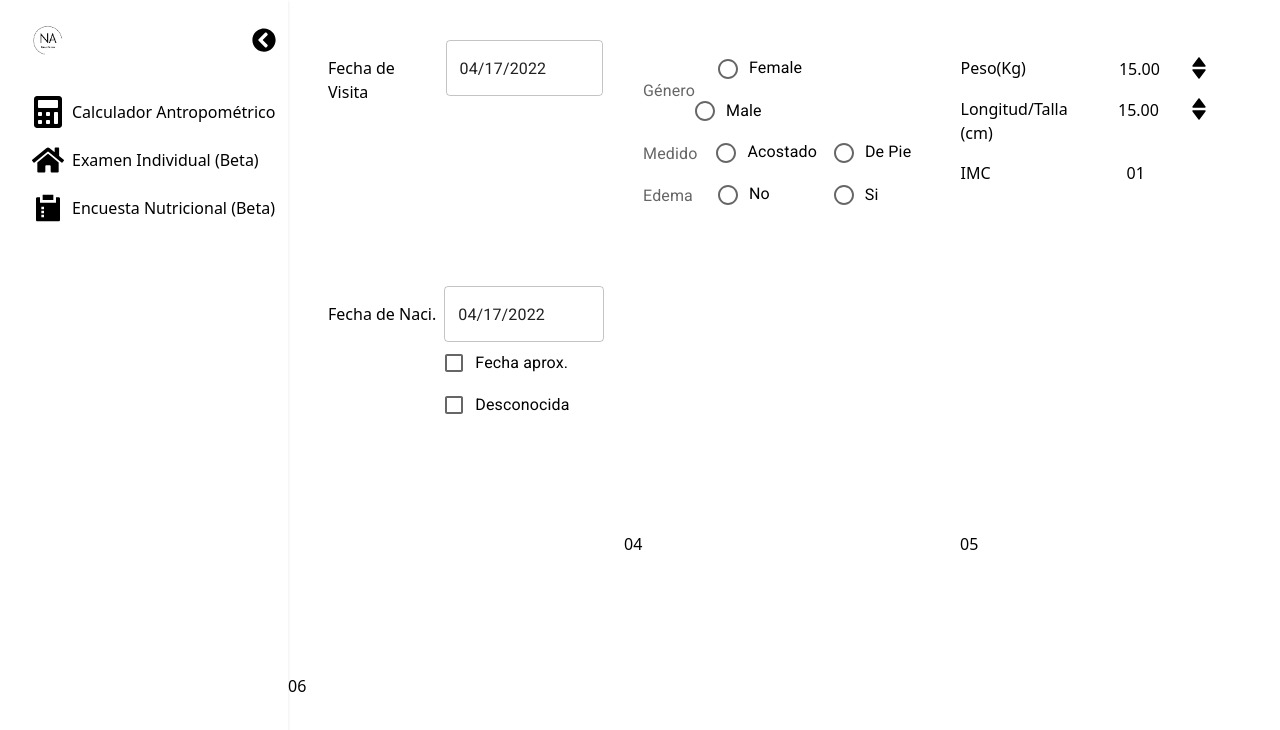
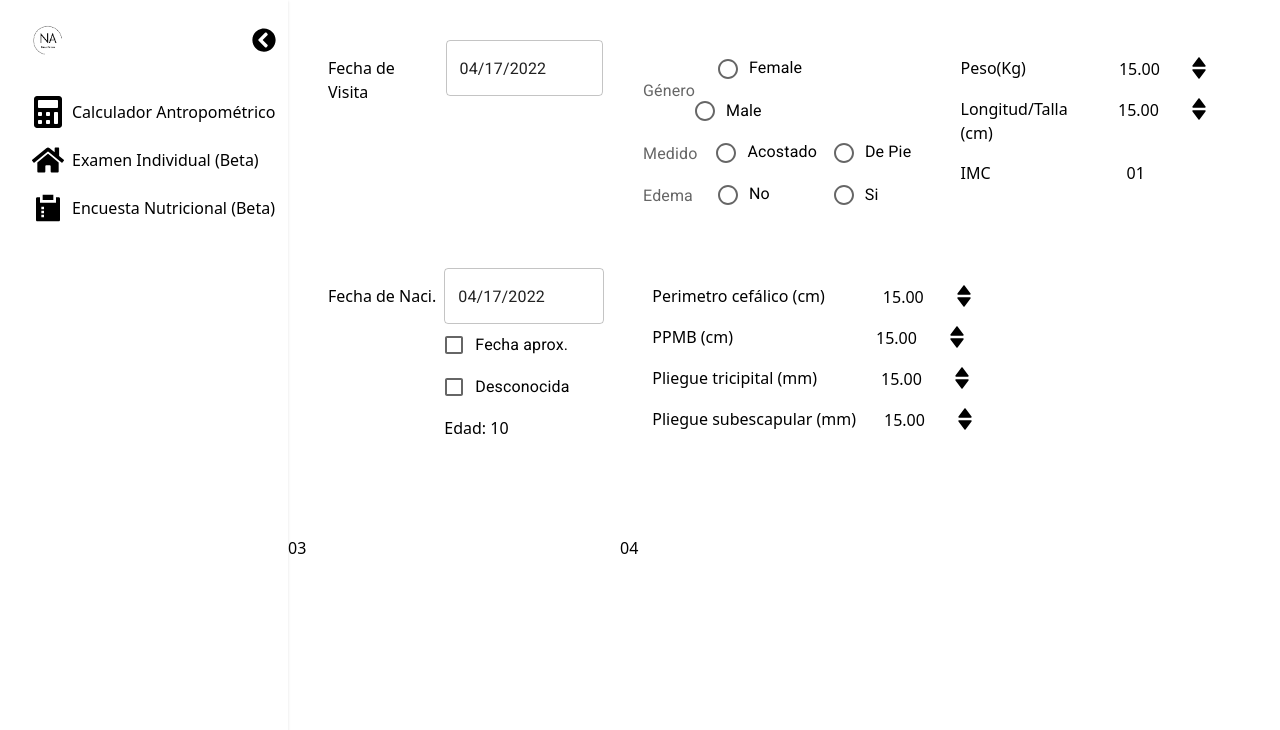
Before and after one commit to alperaltgend/nutripro, a React (Vite) app: page /nutripro/calculadora in a window 1280 px wide. Shown: the top 730 px of the page. Built offline with nearby package versions, Linux system fonts and the light colour scheme.

Commit message:
add components rows

```diff
--- a/src/pages/Calculadora.jsx
+++ b/src/pages/Calculadora.jsx
@@ -48,7 +48,7 @@ export default function Calculadora() {
 
         <div className='flex'>
             <Sidebar></Sidebar>
-            <div class="grid grid-cols-3 gap-4 w-screen ">
+            <div class="grid grid-cols-3 grid-rows-3 gap-1 w-screen ">
                 <div className='col-span-3 flex mt-10 mx-8 h-32'>
                     <h1 className='mx-2 mt-4'>Fecha de Visita</h1>
                     <div className='w-40'>
@@ -148,21 +148,58 @@ export default function Calculadora() {
                             <FormControlLabel value="fecha" control={<Checkbox/>} label="Fecha aprox." />
                             <FormControlLabel value="end" control={<Checkbox/>} label="Desconocida" />
                         </FormGroup>
+                        <h1 className='mt-2'>Edad: 10</h1>
                     </div>
-
+                    <div className='mx-10 flex flex-col'>
+                        <div className='flex items-start'>
+                            <h1 className='mx-2 mt-4'>Perimetro cefálico (cm)</h1>
+                            <NumberInput maxW={90} marginTop={2} marginLeft={50} paddingTop={15} focusBorderColor='gray.500' focusInputOnChange={true} defaultValue={15} precision={2} step={0.1} size={"lg"}>
+                                <NumberInputField border={10} />
+                                <NumberInputStepper>
+                                    <NumberIncrementStepper paddingTop={13} height={10} />
+                                    <NumberDecrementStepper height={10} />
+                                </NumberInputStepper>
+                            </NumberInput>
+                        </div>
+                        <div className='flex items-start'>
+                            <h1 className='mx-2 mt-4'>PPMB (cm)</h1>
+                            <NumberInput maxW={90} marginTop={2} marginLeft={135} paddingTop={15} focusBorderColor='gray.500' focusInputOnChange={true} defaultValue={15} precision={2} step={0.1} size={"lg"}>
+                                <NumberInputField border={10} />
+                                <NumberInputStepper>
+                                    <NumberIncrementStepper paddingTop={13} height={10} />
+                                    <NumberDecrementStepper height={10} />
+                                </NumberInputStepper>
+                            </NumberInput>
+                        </div>
+                        <div className='flex items-start'>
+                            <h1 className='mx-2 mt-4'>Pliegue tricipital (mm)</h1>
+                            <NumberInput maxW={90} marginTop={2} marginLeft={56} paddingTop={15} focusBorderColor='gray.500' focusInputOnChange={true} defaultValue={15} precision={2} step={0.1} size={"lg"}>
+                                <NumberInputField border={10} />
+                                <NumberInputStepper>
+                                    <NumberIncrementStepper paddingTop={13} height={10} />
+                                    <NumberDecrementStepper height={10} />
+                                </NumberInputStepper>
+                            </NumberInput>
+                        </div>
+                        <div className='flex items-start'>
+                            <h1 className='mx-2 mt-4'>Pliegue subescapular (mm)</h1>
+                            <NumberInput maxW={90} marginTop={2} marginLeft={20} paddingTop={15} focusBorderColor='gray.500' focusInputOnChange={true} defaultValue={15} precision={2} step={0.1} size={"lg"}>
+                                <NumberInputField border={10} />
+                                <NumberInputStepper>
+                                    <NumberIncrementStepper paddingTop={13} height={10} />
+                                    <NumberDecrementStepper height={10} />
+                                </NumberInputStepper>
+                            </NumberInput>
+                        </div>
+                    </div>
                 </div>
                 <div className=''>
-
+                    03
                 </div>
                 <div className=''>
                     04
                 </div>
-                <div className=''>
-                    05
-                </div>
-                <div className=''>
-                    06
-                </div>
+
 
             </div>
         </div>
```
